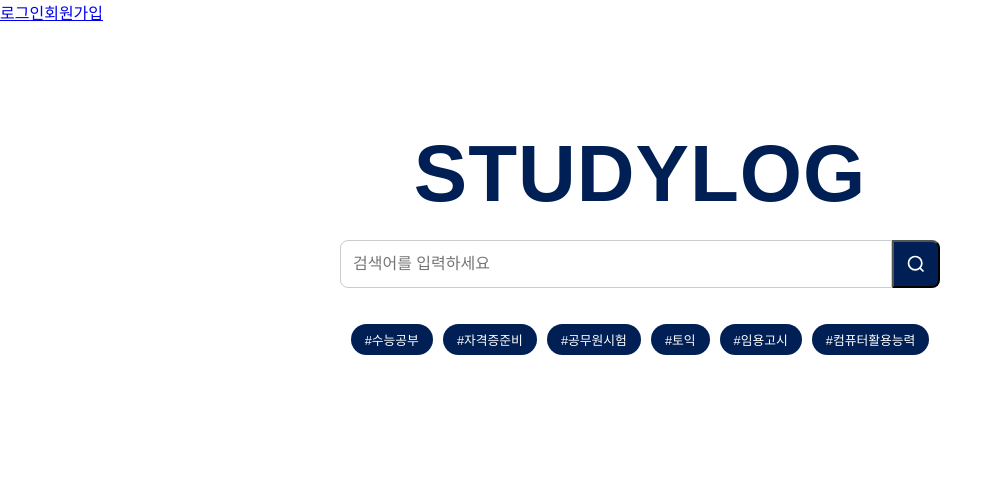
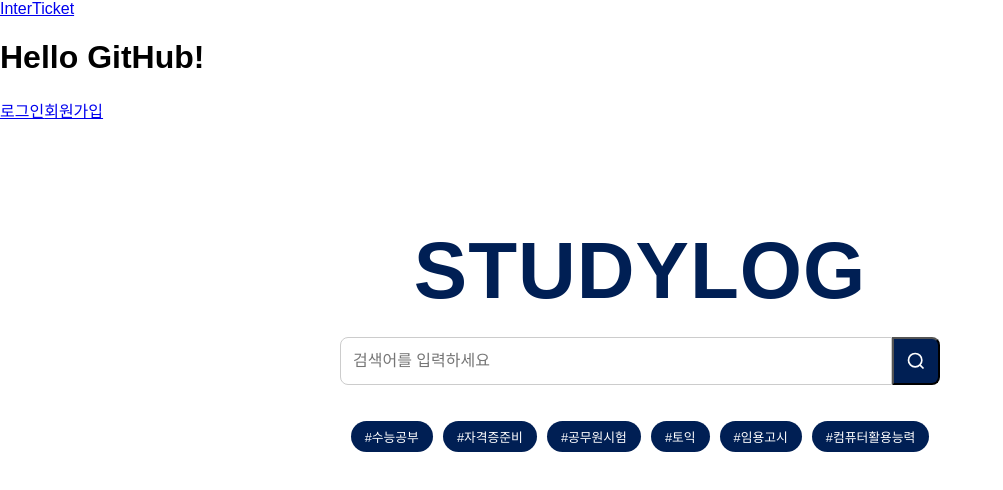
Before and after one commit to Nightingale2014/my-project, a React (Vite) app: page / in a window 1280 px wide. Shown: the top 490 px of the page, without its empty margins (0-1003 px from the left). Built offline with nearby package versions, Linux system fonts and the light colour scheme; a web font is replaced by a local one.

Commit message:
테스트용 Hello GitHub 추가

```diff
--- a/src/components/Header.jsx
+++ b/src/components/Header.jsx
@@ -1,19 +1,25 @@
-import { Link } from "react-router-dom";
-import SearchBar from "../components/SearchBar";
-import Header from "../components/Header";
+import { Link } from "react-router-dom"; // 이건 원래 있던 거 유지
 
-function Home() {
+function Header() {
     return (
-        <div className="relative min-h-screen">
-            {/* 오른쪽 상단 로그인/회원가입 버튼 */}
-            <div className="flex justify-end p-6">
-                <div className="flex space-x-4">
-                    <Link to="/login" className="px-4 py-2 bg-blue-500 text-white rounded">로그인</Link>
-                    <Link to="/signup" className="px-4 py-2 bg-green-500 text-white rounded">회원가입</Link>
-                </div>
+        <header className="w-full flex justify-between items-center px-8 py-4 bg-white shadow-md">
+            <div className="text-2xl font-bold">
+                <Link to="/">InterTicket</Link>
             </div>
-        </div>
+
+            {/* 여기다 넣어! */}
+            <h1>Hello GitHub!</h1>
+
+            <div className="flex space-x-4">
+                <Link to="/login" className="px-4 py-2 text-sm font-medium text-gray-700 hover:text-blue-500">
+                    로그인
+                </Link>
+                <Link to="/signup" className="px-4 py-2 text-sm font-medium text-gray-700 hover:text-green-500">
+                    회원가입
+                </Link>
+            </div>
+        </header>
     );
 }
 
-export default Home;
+export default Header;
```
